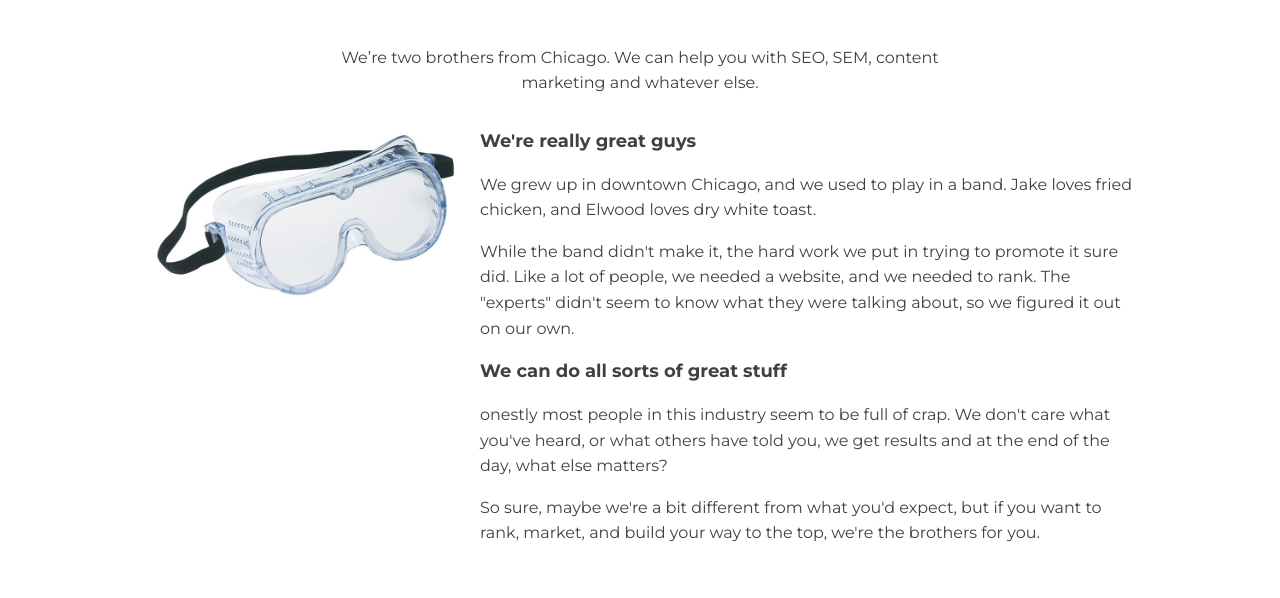
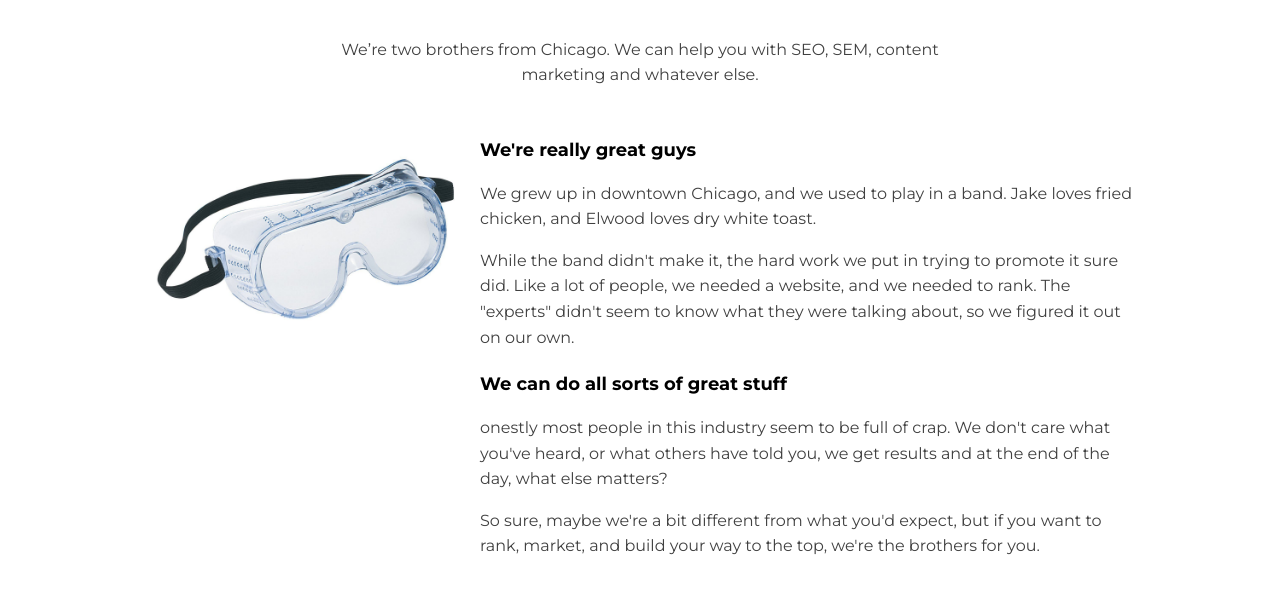
Before and after one commit to DainVerd/ForScrimba, a website built with Vite: page about.html in a window 1280 px wide. Shown: the part 202-800 px from the top of the page. Built offline with nearby package versions, Linux system fonts and the light colour scheme.

Commit message:
third version of about page

```diff
--- a/styles.css
+++ b/styles.css
@@ -6,7 +6,6 @@
 
 img {
   max-width: 100%;
-  display: block;
 }
 
 body {
@@ -54,6 +53,17 @@ h2 {
   text-align: center;
   max-width: 618px;
   justify-self: center;
+  margin: .5rem 0 3rem;
+}
+
+.section-title {
+  font-size: 1.125rem;
+  color: #000;
+  margin-top: 1.25rem;
+}
+
+.section-title:first-child {
+  margin-top: 0;
 }
 
 /* button */
@@ -340,10 +350,14 @@ FOOTER
   grid-column: 2 / -2;
 
 }
+.main-image {
+  margin-bottom: 1rem;
+}
 
 @media (min-width: 600px) {
   .main-image {
     grid-column: 2;
+    margin-bottom: 0;
   }
 
   .main-text {
```
